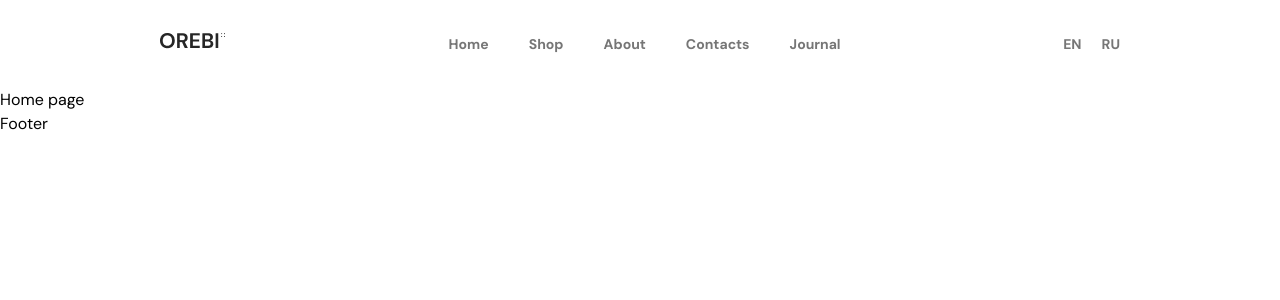
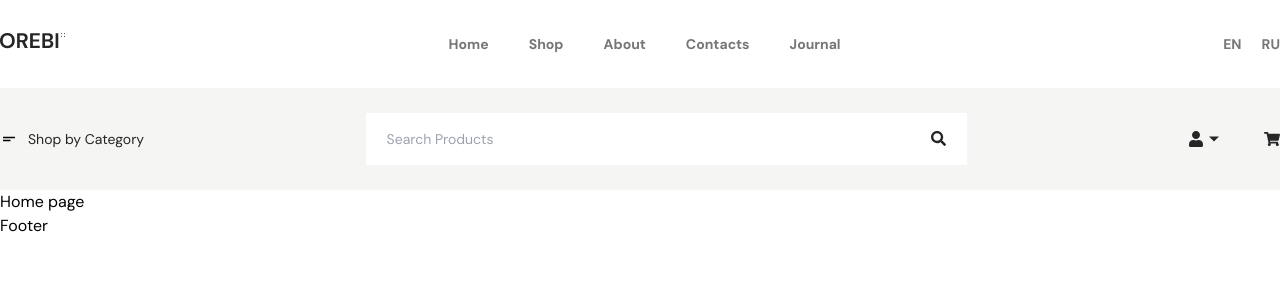
Before and after one commit to Marimo-103/OREBI, a React (Vite) app: page / in a window 1280 px wide. Shown: the top 300 px of the page. Built offline with nearby package versions, Linux system fonts and the light colour scheme.

Commit message:
search area structure done

```diff
--- a/src/Components/Navbar.jsx
+++ b/src/Components/Navbar.jsx
@@ -6,8 +6,8 @@ import Li from '../Layers/Li'
 import { TbGridDots } from "react-icons/tb";
 const Navbar = () => {
   return (
-    <div>
-        <Container className='flex sm:py-8 sm:px-40 items-center justify-between py-4 px-3'>
+    <nav>
+        <Container className='flex sm:py-8 sm:px-0 items-center justify-between py-4 px-3'>
             <div className="logo">
               <Logo src={Logo_image}/>
             </div>
@@ -30,7 +30,7 @@ const Navbar = () => {
               <TbGridDots />
             </div>
         </Container>
-    </div>
+    </nav>
   )
 }
 
--- /dev/null
+++ b/src/Components/Searchbar.jsx
@@ -0,0 +1,37 @@
+import React from 'react'
+import Container from '../Layers/Container'
+import { MdOutlineShortText } from "react-icons/md";
+import { FaUser } from "react-icons/fa";
+import { IoMdArrowDropdown } from "react-icons/io";
+import { FaShoppingCart } from "react-icons/fa";
+import { FaSearch } from "react-icons/fa";
+
+const Searchbar = () => {
+  return (
+    <div className='search_bar bg-[#F5F5F3]'>
+        <Container className='flex justify-between items-center sm:py-[25px] py-12px'>
+            <div className="category flex gap-[10px] items-center hover:cursor-pointer">
+                <MdOutlineShortText className='text-lg'/>
+                <span className='text-sm text-[#262626] font-normal'>
+                    Shop by Category
+                </span>
+            </div>
+            <div className="search w-[601px] relative">
+                <input type="text" placeholder='Search Products' className='w-full sm:py-4 sm:px-[21px] text-sm text-[#C4C4C4] font-normal'/>
+                <FaSearch className='absolute top-[18px] right-[21px] text-[15px] text-[#262626] hover:cursor-pointer'/>
+            </div>
+            <div className="cart-login flex items-center gap-x-10 text-[#262626]">
+                <div className="user flex items-center">
+                    <FaUser />
+                    <IoMdArrowDropdown className='text-xl' />
+                </div>
+                <div className="cart">
+                    <FaShoppingCart />
+                </div>
+            </div>
+        </Container>
+    </div>
+  )
+}
+
+export default Searchbar
--- a/src/RootLayOut.jsx
+++ b/src/RootLayOut.jsx
@@ -2,11 +2,13 @@ import React from 'react'
 import { Outlet } from 'react-router-dom'
 import Navbar from './Components/Navbar'
 import Footer from './Components/Footer'
+import Searchbar from './Components/Searchbar'
 
 const RootLayOut = () => {
   return (
     <div>
         <Navbar />
+        <Searchbar />
 
         <Outlet />
 
```
